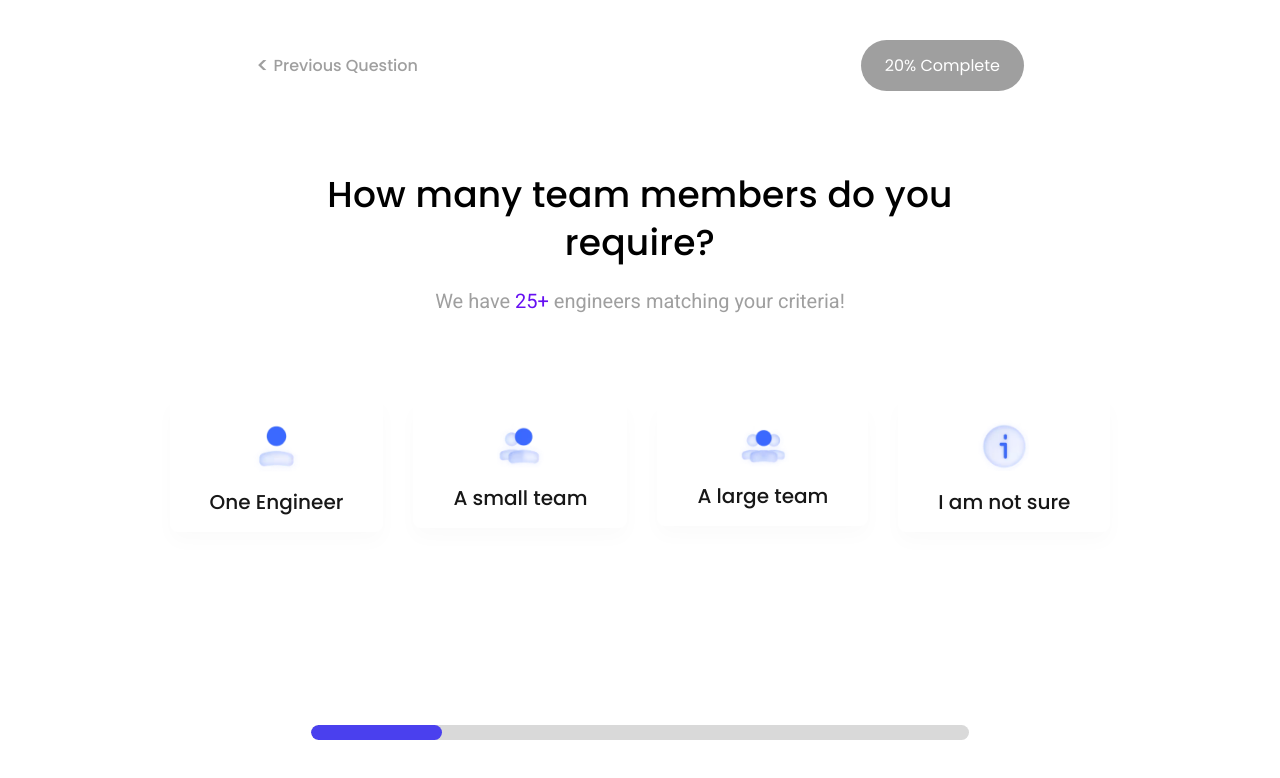
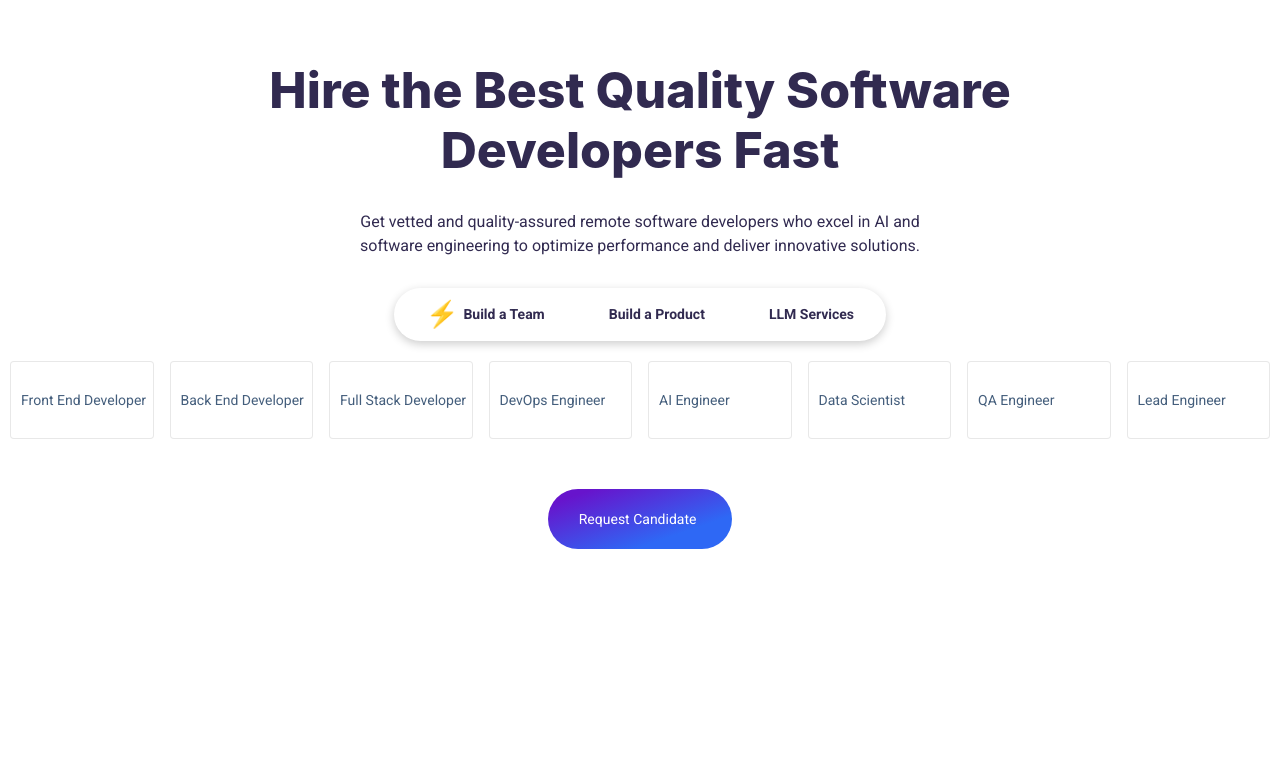
Before and after one commit to zohaibwebdev/codeAnalytics-dashboard, a Next.js app: page / in a window 1280 px wide. Shown: the top 778 px of the page. Built offline with nearby package versions, Linux system fonts and the light colour scheme.

Commit message:
feat: multi step form added

```diff
--- a/src/app/page.tsx
+++ b/src/app/page.tsx
@@ -1,12 +1,16 @@
+'use client'
 import React from 'react'
 import SkillSection from '../components/skills-section/SkillSection'
 import HireSection from '../components/hire-section/HireSection'
 import JoiningSection from '../components/joining-section/JoiningSection'
+import MultiStepForm from '../components/multi-step-form/MultiStepForm'
+
 const Homepage = () => {
   return (
     // <SkillSection />
-    <HireSection />
+    // <HireSection />
     // <JoiningSection />
+    <MultiStepForm />
   )
 }
 
--- a/src/components/hero-section/HeroSection.jsx
+++ b/src/components/hero-section/HeroSection.jsx
@@ -1,8 +1,11 @@
 'use client';
 import React, { useState } from 'react';
 import styles from './HeroSection.module.css';
+import { useMultiStepForm } from '../../context/MultiStepContext';
+
 
 const HeroSection = () => {
+  const {next} = useMultiStepForm()
   const [clicked, setClicked] = useState(null);
   const [roles, setRoles] = useState([
     { key: 'frontend', label: 'Front End Developer', active: false },
@@ -26,7 +29,7 @@ const HeroSection = () => {
       )
     );
   };
-
+  const handleNext = ()=> next()
   return (
     <section className={styles.heroSection}>
       <div className={styles.headingContainer}>
@@ -81,7 +84,7 @@ const HeroSection = () => {
           </button>
         ))}
       </div>
-      <button className={styles.hireButton}>Request Candidate</button>
+      <button className={styles.hireButton} onClick={handleNext}>Request Candidate</button>
     </section>
   );
 };
--- a/src/components/hire-section/HireSection.jsx
+++ b/src/components/hire-section/HireSection.jsx
@@ -2,16 +2,21 @@
 import React, { useState } from "react";
 import styles from "./HireSection.module.css";
 import Image from "next/image";
+import { useMultiStepForm } from '../../context/MultiStepContext';
+
 const HireSection = () => {
+  const {next, back} = useMultiStepForm()
+  const handleNext = ()=> next()
+  const handleBack = ()=> back()
   const [progressWidth, setProgressWidth] = useState(20);
   return (
     <section className={styles.hireSection}>
       <div className={styles.mainContainer}>
         <div className={styles.navContainer}>
-          <button className={styles.prevButton}>
+          <button className={styles.prevButton} onClick={handleBack}>
             <span>&lt;</span> Previous Question
           </button>
-          <button className={styles.nextButton}>20% Complete</button>
+          <button className={styles.nextButton} onClick={handleNext}>20% Complete</button>
         </div>
         <div className={styles.headingContainer}>
           <h1>How many team members do you require?</h1>
--- a/src/components/hire-section/HireSection.module.css
+++ b/src/components/hire-section/HireSection.module.css
@@ -1,4 +1,6 @@
+
 @import url("https://fonts.googleapis.com/css2?family=Poppins:ital,wght@0,100;0,200;0,300;0,400;0,500;0,600;0,700;0,800;0,900;1,100;1,200;1,300;1,400;1,500;1,600;1,700;1,800;1,900&display=swap");
+
 @import url("https://fonts.googleapis.com/css2?family=Roboto:ital,wght@0,100;0,300;0,400;0,500;0,700;0,900;1,100;1,300;1,400;1,500;1,700;1,900&display=swap");
 .hireSection {
   display: flex;
--- a/src/components/joining-section/JoiningSection.jsx
+++ b/src/components/joining-section/JoiningSection.jsx
@@ -2,18 +2,21 @@
 import React, { useState } from "react";
 import styles from "./JoiningSection.module.css";
 import Image from "next/image";
+import { useMultiStepForm } from '../../context/MultiStepContext';
 
 const JoiningSection = () => {
+  const {next, back} = useMultiStepForm()
   const [progressWidth, setProgressWidth] = useState(40);
-
+  const handleNext = ()=> next()
+  const handleBack = ()=> back()
   return (
     <section className={styles.joiningSection}>
       <div className={styles.mainContainer}>
         <div className={styles.navContainer}>
-          <button className={styles.prevButton}>
+          <button className={styles.prevButton} onClick={handleBack}>
             <span>&lt;</span> Previous Question
           </button>
-          <button className={styles.nextButton}>40% Complete</button>
+          <button className={styles.nextButton} >40% Complete</button>
         </div>
         <div className={styles.headingContainer}>
           <h1>When do you need the developer to start?</h1>
--- /dev/null
+++ b/src/components/multi-step-form/MultiStepForm.jsx
@@ -0,0 +1,19 @@
+import React from 'react';
+import { MultiStepProvider, useMultiStepForm } from '../../context/MultiStepContext';
+
+const MultiStepForm = () => {
+  const { step } = useMultiStepForm();
+  return (
+    <>
+      {step}
+    </>
+  );
+};
+
+const MultiStepWrapper = () => (
+  <MultiStepProvider>
+    <MultiStepForm />
+  </MultiStepProvider>
+);
+
+export default MultiStepWrapper;
--- a/src/components/skills-section/SkillSection.jsx
+++ b/src/components/skills-section/SkillSection.jsx
@@ -1,17 +1,22 @@
 'use client'
 import React, { useState } from "react";
 import styles from "./SkillSection.module.css";
+import { useMultiStepForm } from '../../context/MultiStepContext';
+
 
 const SkillSection = () => {
     const skills = ['CSS','React','Node js','Angular','Python','DevOps', 'Swift','ReactNative','Andriod','IOS','Java','Ruby on Rails', 'Go','Vue JS','php','Machine Learning','TypeScript','JavaScript','NLP','Generative AI','LLM','Data Science','Others','Im not sure'
     ]
 
-    const [progressWidth, setProgressWidth] = useState(40);
+    const [progressWidth, setProgressWidth] = useState(0);
+    const {next, back} = useMultiStepForm()
+    const handleNext = ()=> next()
+    const handleBack = () => back()
   return (
     <section className={styles.skillSection}>
       <div className={styles.mainContainer}>
         <div className={styles.navContainer}>
-          <button className={styles.prevButton}>
+          <button className={styles.prevButton} onClick={handleBack}>
             <span>&lt;</span> Previous Question
           </button>
 
@@ -39,7 +44,7 @@ const SkillSection = () => {
             </div>
         </div>
         <div className={styles.continue}>
-          <button className={styles.nextButton}>Continue <span className={styles.continueSpan}>&rarr;</span></button>
+          <button className={styles.nextButton} onClick={handleNext}>Continue <span className={styles.continueSpan}>&rarr;</span></button>
         </div>
       </div>
       <div className={styles.progress}>
--- /dev/null
+++ b/src/context/MultiStepContext.js
@@ -0,0 +1,44 @@
+import { createContext, useContext, useState } from 'react';
+import HeroSection from '../components/hero-section/HeroSection';
+import SkillSection from '../components/skills-section/SkillSection';
+import HireSection from '../components/hire-section/HireSection';
+import JoiningSection from '../components/joining-section/JoiningSection';
+
+// Create the context
+const MultiStepContext = createContext();
+
+export const useMultiStepForm = () => useContext(MultiStepContext);
+
+// Create the provider component
+export const MultiStepProvider = ({ children }) => {
+  const steps = [<HeroSection />, <SkillSection />, <HireSection />, <JoiningSection />];
+  const [currentStepIndex, setCurrentStepIndex] = useState(0);
+
+  const next = () => {
+    setCurrentStepIndex((prev) => {
+      if (prev >= steps.length - 1) return prev;
+      return prev + 1;
+    });
+  };
+
+  const back = () => {
+    setCurrentStepIndex((prev) => {
+      if (prev <= 0) return prev;
+      return prev - 1;
+    });
+  };
+
+  const value = {
+    currentStepIndex,
+    step: steps[currentStepIndex],
+    steps,
+    next,
+    back,
+  };
+
+  return (
+    <MultiStepContext.Provider value={value}>
+      {children}
+    </MultiStepContext.Provider>
+  );
+};
```
